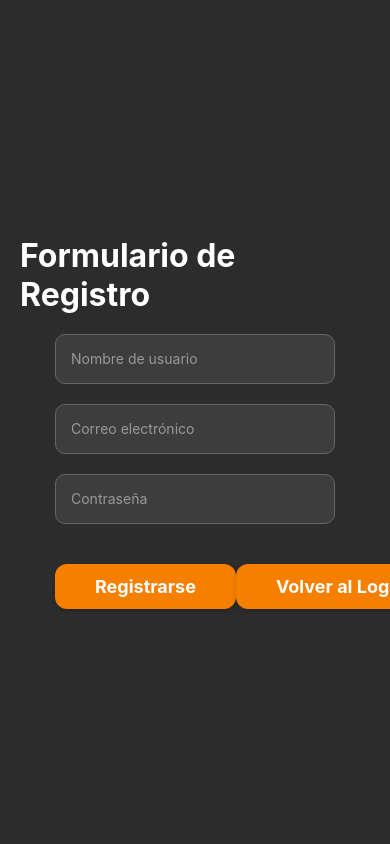
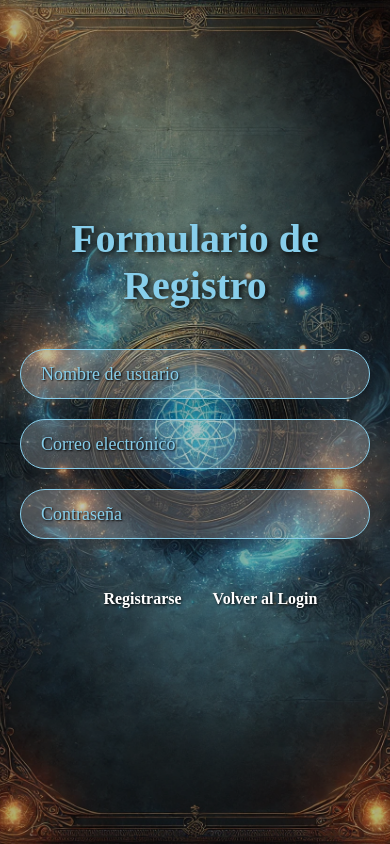
Before and after one commit to 4tsc/Alpha-Ruby, a React Native app in the folder Alpha Ruby/: screen /Register in a window 390 px wide. Built offline with nearby package versions, Linux system fonts and the light colour scheme.

Commit message:
Full Visual Update Login/Register

```diff
--- a/Alpha Ruby/src/screens/loginScreen.tsx
+++ b/Alpha Ruby/src/screens/loginScreen.tsx
@@ -1,25 +1,30 @@
 import React, { useState } from 'react';
-import { View, Text, TextInput, TouchableOpacity, Alert } from 'react-native';
+import { View, Text, TextInput, TouchableOpacity, Alert, ImageBackground } from 'react-native';
 import { styles, placeholderColor } from '../styles/stylesLogin'; // Importa los estilos
 
-export default function Login({ navigation }) {  // Recibe navigation como prop
+export default function Login({ navigation }) {
   const [email, setEmail] = useState('');
   const [password, setPassword] = useState('');
 
   const handleLogin = () => {
     if (email === 'a' && password === 'a') {
-      navigation.replace('Main');  // Redirige a la pantalla 'Main' que contiene las tabs, incluyendo HomeScreen
+      navigation.replace('Main');
     } else {
       Alert.alert('Error de login', 'Correo o contraseña incorrectos');
     }
   };
 
-
   const handleRegister = () => {
-    navigation.replace('Register');  // Redirige a la pantalla 'Register' para registrar un nuevo usuario
-  }
+    navigation.replace('Register');
+  };
 
   return (
+    // Aquí usamos ImageBackground para la imagen de fondo
+    <ImageBackground
+      source={require('../images/back.jpg')}  // Asegúrate de que la ruta sea correcta
+      style={{ flex: 1, width: '100%', height: '100%' }}  // Ocupa toda la pantalla
+      resizeMode="cover"  // Asegura que la imagen cubra toda la pantalla
+    >
       <View style={styles.container}>
         <Text style={styles.title}>Inicie sesión</Text>
 
@@ -48,10 +53,11 @@ export default function Login({ navigation }) {  // Recibe navigation como prop
             <Text style={styles.buttonText}>Iniciar sesión</Text>
           </TouchableOpacity>
 
-        <TouchableOpacity style={styles.button} onPress={handleRegister}>
-          <Text style={styles.buttonText}>Registrarse</Text>
+          <TouchableOpacity style={styles.signUpButton} onPress={handleRegister}>
+            <Text style={styles.signUpButtonText}>Registrarse</Text>
           </TouchableOpacity>
         </View>
       </View>
+    </ImageBackground>
   );
 }
--- a/Alpha Ruby/src/screens/registerScreen.tsx
+++ b/Alpha Ruby/src/screens/registerScreen.tsx
@@ -1,22 +1,26 @@
 import React, { useState } from 'react';
-import { View, Text, TextInput, TouchableOpacity, Alert, ScrollView } from 'react-native';
+import { View, Text, TextInput, TouchableOpacity, Alert, ScrollView, ImageBackground } from 'react-native';
 import { styles, placeholderColor } from '../styles/stylesRegister'; // Importa los estilos
 
-export default function RegisterScreen({ navigation }) {  // Recibe navigation como prop
+export default function RegisterScreen({ navigation }) {
   const [username, setUsername] = useState('');
   const [email, setEmail] = useState('');
   const [password, setPassword] = useState('');
 
   const handleRegister = () => {
-    // Lógica de registro (puedes reemplazarla con una llamada a la API o algo similar)
     Alert.alert('Registro completado', `Bienvenido, ${username}`);
   };
 
   const handleGoToLogin = () => {
-    navigation.replace('Login');  // Redirige a la pantalla de login
+    navigation.replace('Login');
   };
 
   return (
+    <ImageBackground
+      source={require('../images/back.jpg')}  // Asegúrate de que esta ruta sea correcta
+      style={{ flex: 1, width: '100%', height: '100%' }}  // Ocupa todo el tamaño de la pantalla
+      resizeMode="cover"  // Ajusta la imagen a la pantalla
+    >
       <ScrollView contentContainerStyle={styles.container}>
         <Text style={styles.title}>Formulario de Registro</Text>
 
@@ -53,11 +57,11 @@ export default function RegisterScreen({ navigation }) {  // Recibe navigation c
             <Text style={styles.buttonText}>Registrarse</Text>
           </TouchableOpacity>
 
-        {/* Botón para regresar al login */}
-        <TouchableOpacity style={styles.button} onPress={handleGoToLogin}>
-          <Text style={styles.buttonText}>Volver al Login</Text>
+          <TouchableOpacity style={styles.signUpButton} onPress={handleGoToLogin}>
+            <Text style={styles.signUpButtonText}>Volver al Login</Text>
           </TouchableOpacity>
         </View>
       </ScrollView>
+    </ImageBackground>
   );
 }
--- a/Alpha Ruby/src/styles/stylesLogin.js
+++ b/Alpha Ruby/src/styles/stylesLogin.js
@@ -4,48 +4,75 @@ export const styles = StyleSheet.create({
   container: {
     flex: 1,
     justifyContent: 'center',
+    alignItems: 'center',
     padding: 20,
-    backgroundColor: '#2C2C2C', // Fondo gris oscuro moderno
+    backgroundColor: 'rgba(0, 0, 0, 0.3)',
   },
   title: {
-    fontSize: 28, // Título más grande para mayor impacto
+    fontSize: 40,
     fontWeight: 'bold',
-    marginBottom: 20,
+    marginBottom: 40,
     textAlign: 'center',
-    color: '#E5E5E5', // Texto en gris claro para un contraste suave
+    color: '#87CEEB',
+    fontFamily: 'serif',
+    textShadowColor: '#000',
+    textShadowOffset: { width: 2, height: 2 },
+    textShadowRadius: 6,
   },
   input: {
-    height: 50, // Más altura para mejorar la accesibilidad táctil
-    backgroundColor: '#3D3D3D', // Fondo gris más oscuro para el campo de entrada
+    height: 50,
+    backgroundColor: 'rgba(255, 255, 255, 0.2)',
     borderWidth: 1,
-    borderColor: '#666666', // Borde gris claro para mejor visibilidad
+    borderColor: '#87CEEB',
     marginBottom: 20,
-    paddingHorizontal: 15, // Espaciado ajustado
-    borderRadius: 10, // Esquinas más redondeadas
-    color: '#FFF', // Texto blanco
+    paddingHorizontal: 20,
+    borderRadius: 25,
+    color: '#FFFFFF',
+    fontSize: 18,
+    fontFamily: 'serif',
+    width: '100%',
+    textShadowColor: '#000',
+    textShadowOffset: { width: 1, height: 1 },
+    textShadowRadius: 2,
   },
   buttonContainer: {
-    flexDirection: 'row',
-    justifyContent: 'space-between',
-    marginTop: 20,
+    marginTop: 40,
+    flexDirection: 'row',  // Asegura que los botones estén en una fila
+    justifyContent: 'space-between',  // Espacio entre los botones
+    alignItems: 'center',  // Asegura la alineación vertical
+    width: '80%',
   },
   button: {
-    backgroundColor: '#F77F00', // Naranja vibrante para los botones
-    paddingVertical: 12,
-    paddingHorizontal: 40,
-    borderRadius: 12, // Botones con esquinas más redondeadas
+    backgroundColor: 'transparent',  // Fondo transparente
+    paddingVertical: 0,  // Aumentamos la altura del padding para más espacio
+    paddingHorizontal: 20,  // Reducimos el padding horizontal para dar más espacio al texto
+    borderRadius: 0,
+    borderWidth: 0,
+    justifyContent: 'center',
     alignItems: 'center',
-    alignSelf: 'center',
-    shadowColor: '#000', // Sombra suave
-    shadowOffset: { width: 0, height: 2 },
-    shadowOpacity: 0.2,
-    shadowRadius: 4, // Ajuste para la sombra
-    elevation: 3, // Sombra para Android
+    width: '58%',  // Aumentamos el ancho del botón para evitar que el texto se corte
+    height: 60,  // Aumentamos la altura del botón
   },
   buttonText: {
-    color: '#FFFFFF', // Texto en blanco para los botones
-    fontSize: 18, // Tamaño de fuente más grande para mayor legibilidad
+    color: '#FFFFFF', // Texto blanco
+    fontSize: 16,  // Mismo tamaño de letra
     fontWeight: 'bold',
+    fontFamily: 'serif',  // Fuente serif
+    textShadowColor: '#000',  // Sombra para mejorar la legibilidad
+    textShadowOffset: { width: 1, height: 1 },
+    textShadowRadius: 3,
+    textAlign: 'center',
+  },
+  signUpButtonText: {
+    color: '#FFFFFF',
+    fontSize: 16,  // Mismo tamaño de letra
+    fontWeight: 'bold',
+    fontFamily: 'serif',
+    textShadowColor: '#000',
+    textShadowOffset: { width: 1, height: 1 },
+    textShadowRadius: 3,
+    textAlign: 'center',
   },
 });
-export const placeholderColor = '#999999'; // Placeholder en gris claro
+
+export const placeholderColor = '#87CEEB'; // Placeholder azul suave acorde a los tonos del fondo
--- a/Alpha Ruby/src/styles/stylesRegister.js
+++ b/Alpha Ruby/src/styles/stylesRegister.js
@@ -6,48 +6,73 @@ export const styles = StyleSheet.create({
     justifyContent: 'center',
     alignItems: 'center',
     padding: 20,
-    backgroundColor: '#2C2C2C', // Fondo gris oscuro moderno
+    backgroundColor: 'rgba(0, 0, 0, 0.3)',
   },
   title: {
-    fontSize: 32, // Tamaño de fuente grande para destacar
-    marginBottom: 20,
+    fontSize: 40,
     fontWeight: 'bold',
-    color: '#FFFFFF', // Texto en blanco para mayor contraste
+    marginBottom: 40,
+    textAlign: 'center',
+    color: '#87CEEB',
+    fontFamily: 'serif',
+    textShadowColor: '#000',
+    textShadowOffset: { width: 2, height: 2 },
+    textShadowRadius: 6,
   },
   input: {
-    height: 50, // Aumentar altura para mejorar accesibilidad
-    width: '80%',
-    borderColor: '#666666',
+    height: 50,
+    backgroundColor: 'rgba(255, 255, 255, 0.2)',
     borderWidth: 1,
-    marginBottom: 20, // Más espacio entre los inputs
-    paddingLeft: 15, // Espaciado para comodidad
-    backgroundColor: '#3D3D3D', // Fondo gris oscuro para los inputs
-    color: '#FFFFFF', // Texto blanco
-    borderRadius: 10, // Esquinas más redondeadas para un look moderno
+    borderColor: '#87CEEB',
+    marginBottom: 20,
+    paddingHorizontal: 20,
+    borderRadius: 25,
+    color: '#FFFFFF',
+    fontSize: 18,
+    fontFamily: 'serif',
+    width: '100%',
+    textShadowColor: '#000',
+    textShadowOffset: { width: 1, height: 1 },
+    textShadowRadius: 2,
   },
   buttonContainer: {
-    flexDirection: 'row', // Los botones alineados en fila
-    justifyContent: 'space-between',
-    marginTop: 20,
-    width: '80%',
+    marginTop: 10,  // Reducimos el margen superior para acercar los botones a los inputs
+    flexDirection: 'row',
+    justifyContent: 'center',
+    alignItems: 'center',
+    width: '100%',
   },
   button: {
-    backgroundColor: '#F77F00', // Naranja vibrante para los botones
-    paddingVertical: 12, // Más padding para mejorar la sensación táctil
-    paddingHorizontal: 40, // Botones más amplios
-    borderRadius: 12, // Esquinas redondeadas
+    backgroundColor: 'transparent',
+    paddingVertical: 15,
+    paddingHorizontal: 20,
+    borderRadius: 25,
+    borderWidth: 0,
+    justifyContent: 'center',
     alignItems: 'center',
-    shadowColor: '#000', // Sombras suaves
-    shadowOffset: { width: 0, height: 2 },
-    shadowOpacity: 0.2,
-    shadowRadius: 4,
-    elevation: 3, // Sombra para Android
+    width: '40%',
+    height: 60,
   },
   buttonText: {
-    color: '#FFFFFF', // Texto en blanco
-    fontSize: 18, // Fuente más grande para mejor legibilidad
+    color: '#FFFFFF',
+    fontSize: 16,
     fontWeight: 'bold',
+    fontFamily: 'serif',
+    textShadowColor: '#000',
+    textShadowOffset: { width: 1, height: 1 },
+    textShadowRadius: 3,
+    textAlign: 'center',
+  },
+  signUpButtonText: {
+    color: '#FFFFFF',
+    fontSize: 16,
+    fontWeight: 'bold',
+    fontFamily: 'serif',
+    textShadowColor: '#000',
+    textShadowOffset: { width: 1, height: 1 },
+    textShadowRadius: 3,
+    textAlign: 'center',
   },
 });
 
-export const placeholderColor = '#999999'; // Placeholder en gris claro
+export const placeholderColor = '#87CEEB'; // Placeholder azul suave acorde a los tonos del fondo
```
Also changed, not shown: Alpha Ruby/src/images/back.jpg (added). Lines whose indentation alone changed are shown as unchanged.
